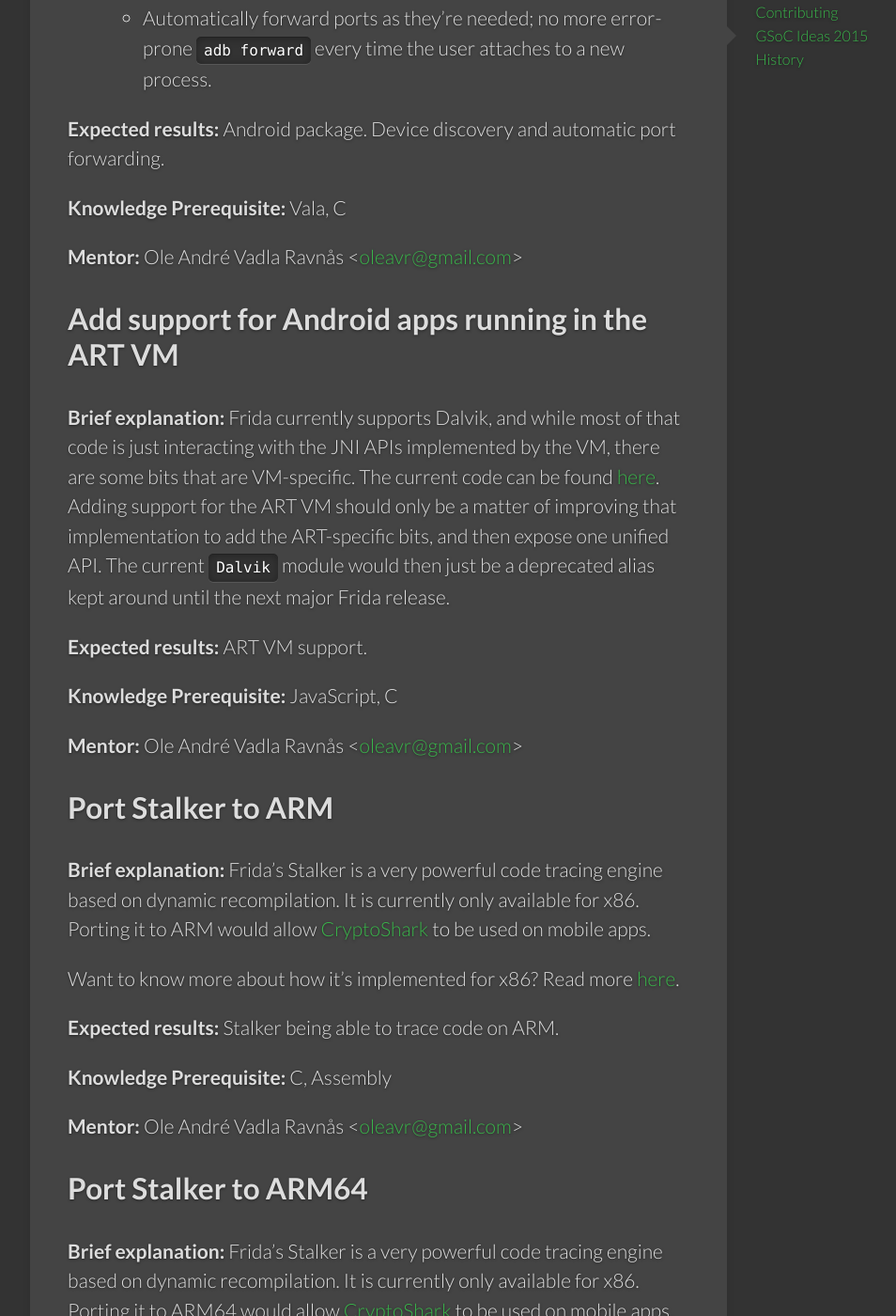
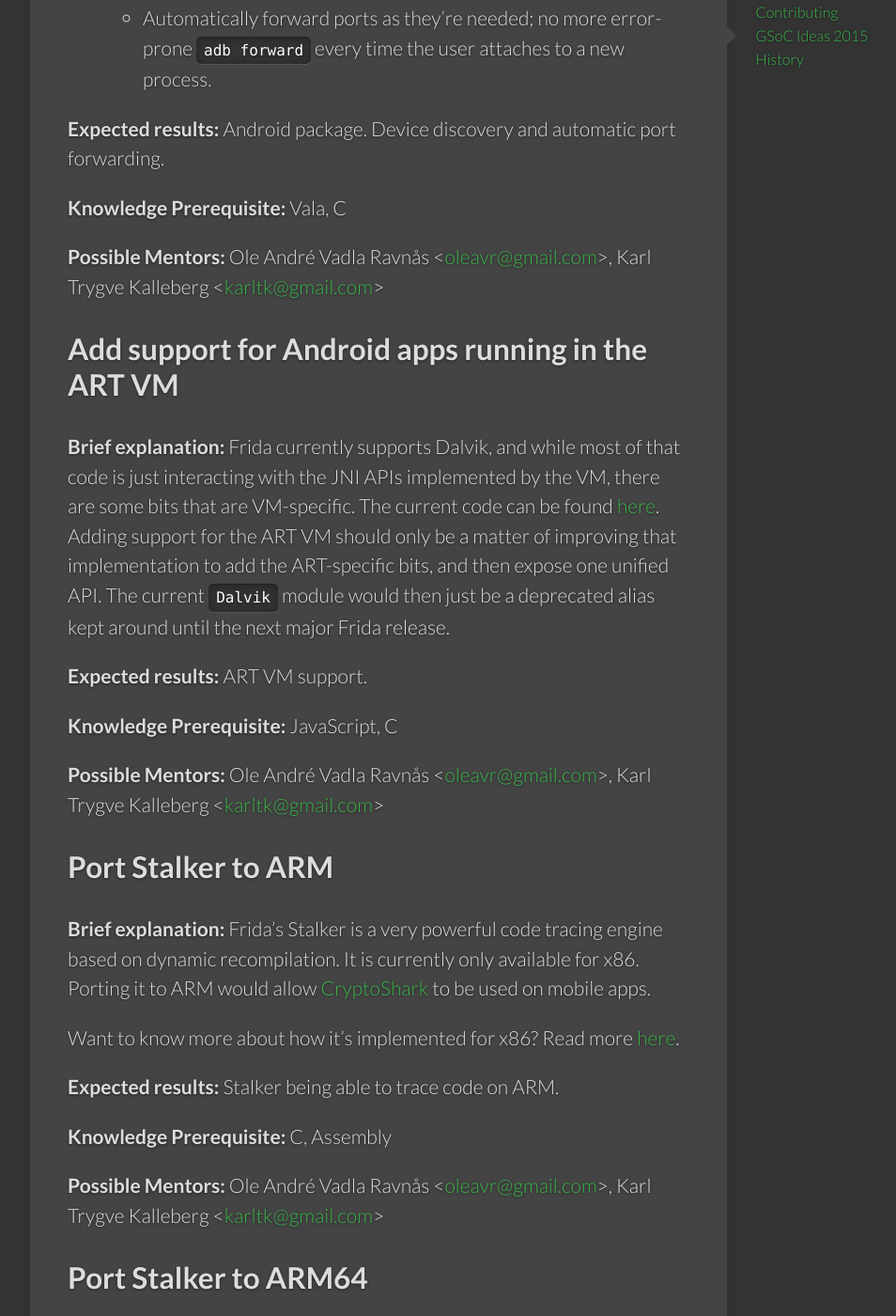
Before and after one commit to frida/frida-website, a Jekyll site: the page built from docs/gsoc-ideas-2015.md, in a window 1280 px wide and 1400 px high, scrolled down 830 px. Shown: the whole window at 94% size, without its empty margins (139-1093 px from the left). Built offline with Jekyll 4.4.1, drawn with Linux system fonts in a browser that asks for light colours; some web fonts are replaced; some of the changed text lies outside the part shown.

Commit message:
Update GSoC ideas to include both available mentors

```diff
--- a/docs/gsoc-ideas-2015.md
+++ b/docs/gsoc-ideas-2015.md
@@ -32,7 +32,7 @@ forwarding.
 
 **Knowledge Prerequisite:** Vala, C
 
-**Mentor:** Ole André Vadla Ravnås &lt;[oleavr@gmail.com](mailto:oleavr@gmail.com)&gt;
+**Possible Mentors:** Ole André Vadla Ravnås &lt;[oleavr@gmail.com](mailto:oleavr@gmail.com)&gt;, Karl Trygve Kalleberg &lt;[karltk@gmail.com](mailto:karltk@gmail.com)&gt;
 
 
 ## Add support for Android apps running in the ART VM
@@ -49,7 +49,7 @@ deprecated alias kept around until the next major Frida release.
 
 **Knowledge Prerequisite:** JavaScript, C
 
-**Mentor:** Ole André Vadla Ravnås &lt;[oleavr@gmail.com](mailto:oleavr@gmail.com)&gt;
+**Possible Mentors:** Ole André Vadla Ravnås &lt;[oleavr@gmail.com](mailto:oleavr@gmail.com)&gt;, Karl Trygve Kalleberg &lt;[karltk@gmail.com](mailto:karltk@gmail.com)&gt;
 
 
 ## Port Stalker to ARM
@@ -65,7 +65,7 @@ Want to know more about how it's implemented for x86? Read more [here](https://m
 
 **Knowledge Prerequisite:** C, Assembly
 
-**Mentor:** Ole André Vadla Ravnås &lt;[oleavr@gmail.com](mailto:oleavr@gmail.com)&gt;
+**Possible Mentors:** Ole André Vadla Ravnås &lt;[oleavr@gmail.com](mailto:oleavr@gmail.com)&gt;, Karl Trygve Kalleberg &lt;[karltk@gmail.com](mailto:karltk@gmail.com)&gt;
 
 
 ## Port Stalker to ARM64
@@ -81,7 +81,7 @@ Want to know more about how it's implemented for x86? Read more [here](https://m
 
 **Knowledge Prerequisite:** C, Assembly
 
-**Mentor:** Ole André Vadla Ravnås &lt;[oleavr@gmail.com](mailto:oleavr@gmail.com)&gt;
+**Possible Mentors:** Ole André Vadla Ravnås &lt;[oleavr@gmail.com](mailto:oleavr@gmail.com)&gt;, Karl Trygve Kalleberg &lt;[karltk@gmail.com](mailto:karltk@gmail.com)&gt;
 
 
 ## Add JS API for installing a global exception handler
@@ -93,7 +93,7 @@ JavaScript would be very helpful for building fuzzer tools on top of Frida.
 
 **Knowledge Prerequisite:** C, JavaScript
 
-**Mentor:** Ole André Vadla Ravnås &lt;[oleavr@gmail.com](mailto:oleavr@gmail.com)&gt;
+**Possible Mentors:** Ole André Vadla Ravnås &lt;[oleavr@gmail.com](mailto:oleavr@gmail.com)&gt;, Karl Trygve Kalleberg &lt;[karltk@gmail.com](mailto:karltk@gmail.com)&gt;
 
 
 ## Add support for spawning apps on Android: instrument from the first instruction
@@ -107,7 +107,7 @@ forks itself to run an app.
 
 **Knowledge Prerequisite:** Vala, C
 
-**Mentor:** Ole André Vadla Ravnås &lt;[oleavr@gmail.com](mailto:oleavr@gmail.com)&gt;
+**Possible Mentors:** Ole André Vadla Ravnås &lt;[oleavr@gmail.com](mailto:oleavr@gmail.com)&gt;, Karl Trygve Kalleberg &lt;[karltk@gmail.com](mailto:karltk@gmail.com)&gt;
 
 
 ## Package for major distributions
@@ -121,7 +121,7 @@ by Frida's buildbot.
 
 **Knowledge Prerequisite:** python
 
-**Mentor:** Ole André Vadla Ravnås &lt;[oleavr@gmail.com](mailto:oleavr@gmail.com)&gt;
+**Possible Mentors:** Ole André Vadla Ravnås &lt;[oleavr@gmail.com](mailto:oleavr@gmail.com)&gt;, Karl Trygve Kalleberg &lt;[karltk@gmail.com](mailto:karltk@gmail.com)&gt;
 
 
 ## Port Frida to Windows Phone
@@ -144,7 +144,7 @@ although presumably much much simpler.
 
 **Knowledge Prerequisite:** JavaScript, C, CLR
 
-**Mentor:** Ole André Vadla Ravnås &lt;[oleavr@gmail.com](mailto:oleavr@gmail.com)&gt;
+**Possible Mentors:** Ole André Vadla Ravnås &lt;[oleavr@gmail.com](mailto:oleavr@gmail.com)&gt;, Karl Trygve Kalleberg &lt;[karltk@gmail.com](mailto:karltk@gmail.com)&gt;
 
 
 ## Investigate possible integrations with radare
@@ -159,7 +159,7 @@ that tools leveraging Frida and Radare can do so with minimal friction.
 
 **Knowledge Prerequisite:** Frida, Radare
 
-**Mentor:** Ole André Vadla Ravnås &lt;[oleavr@gmail.com](mailto:oleavr@gmail.com)&gt;
+**Possible Mentors:** Ole André Vadla Ravnås &lt;[oleavr@gmail.com](mailto:oleavr@gmail.com)&gt;, Karl Trygve Kalleberg &lt;[karltk@gmail.com](mailto:karltk@gmail.com)&gt;
 
 
 ## Expose Backtracer API to JavaScript
@@ -171,7 +171,7 @@ that is not yet exposed to the JS runtime.
 
 **Knowledge Prerequisite:** JavaScript, C
 
-**Mentor:** Ole André Vadla Ravnås &lt;[oleavr@gmail.com](mailto:oleavr@gmail.com)&gt;
+**Possible Mentors:** Ole André Vadla Ravnås &lt;[oleavr@gmail.com](mailto:oleavr@gmail.com)&gt;, Karl Trygve Kalleberg &lt;[karltk@gmail.com](mailto:karltk@gmail.com)&gt;
 
 
 ## Expose symbol resolving API to JavaScript
@@ -189,7 +189,7 @@ acceptable constraint.
 
 **Knowledge Prerequisite:** JavaScript, C
 
-**Mentor:** Ole André Vadla Ravnås &lt;[oleavr@gmail.com](mailto:oleavr@gmail.com)&gt;
+**Possible Mentors:** Ole André Vadla Ravnås &lt;[oleavr@gmail.com](mailto:oleavr@gmail.com)&gt;, Karl Trygve Kalleberg &lt;[karltk@gmail.com](mailto:karltk@gmail.com)&gt;
 
 
 ## Document Frida's internal architecture
@@ -201,4 +201,4 @@ dive into Frida's code-base.
 
 **Knowledge Prerequisite:** Vala, C
 
-**Mentor:** Ole André Vadla Ravnås &lt;[oleavr@gmail.com](mailto:oleavr@gmail.com)&gt;
+**Possible Mentors:** Ole André Vadla Ravnås &lt;[oleavr@gmail.com](mailto:oleavr@gmail.com)&gt;, Karl Trygve Kalleberg &lt;[karltk@gmail.com](mailto:karltk@gmail.com)&gt;
```
